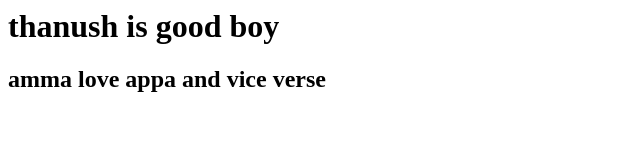
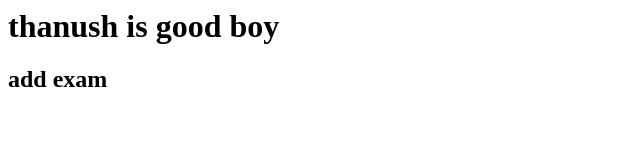
Before and after one commit to Thanush-E/friend, a plain HTML site: page index.html in a window 1280 px wide. Shown: the whole page, without its empty margins (0-640 px from the left). Drawn offline with Linux system fonts and the light colour scheme.

Commit message:
change text

```diff
--- a/index.html
+++ b/index.html
@@ -1,4 +1,4 @@
 <html><body>
     <h1>thanush is good boy</h1>
-    <h2>amma love appa and vice verse</h2>
+    <h2>add exam</h2>
 </body></html>
```
